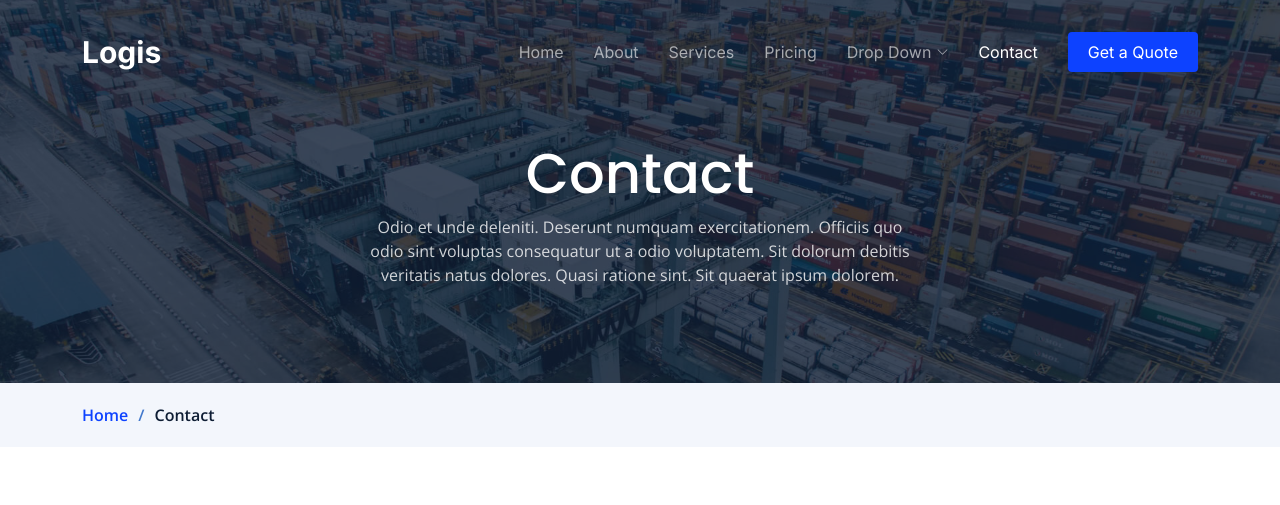
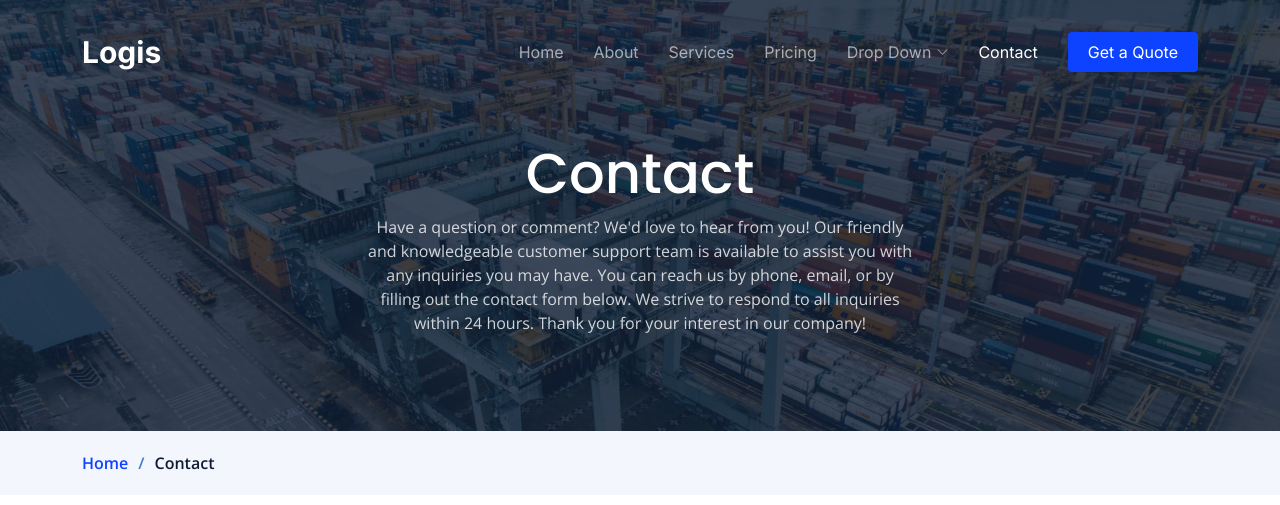
Before and after one commit to arjo02/Solving_for_India_Hackathon, a plain HTML site: page contact.html in a window 1280 px wide. Shown: the top 505 px of the page. Drawn offline with nearby package versions, Linux system fonts and the light colour scheme.

Commit message:
Updated Blurb in contact

```diff
--- a/contact.html
+++ b/contact.html
@@ -93,7 +93,7 @@
           <div class="row d-flex justify-content-center">
             <div class="col-lg-6 text-center">
               <h2>Contact</h2>
-              <p>Odio et unde deleniti. Deserunt numquam exercitationem. Officiis quo odio sint voluptas consequatur ut a odio voluptatem. Sit dolorum debitis veritatis natus dolores. Quasi ratione sint. Sit quaerat ipsum dolorem.</p>
+              <p>Have a question or comment? We'd love to hear from you! Our friendly and knowledgeable customer support team is available to assist you with any inquiries you may have. You can reach us by phone, email, or by filling out the contact form below. We strive to respond to all inquiries within 24 hours. Thank you for your interest in our company!</p>
             </div>
           </div>
         </div>
```
